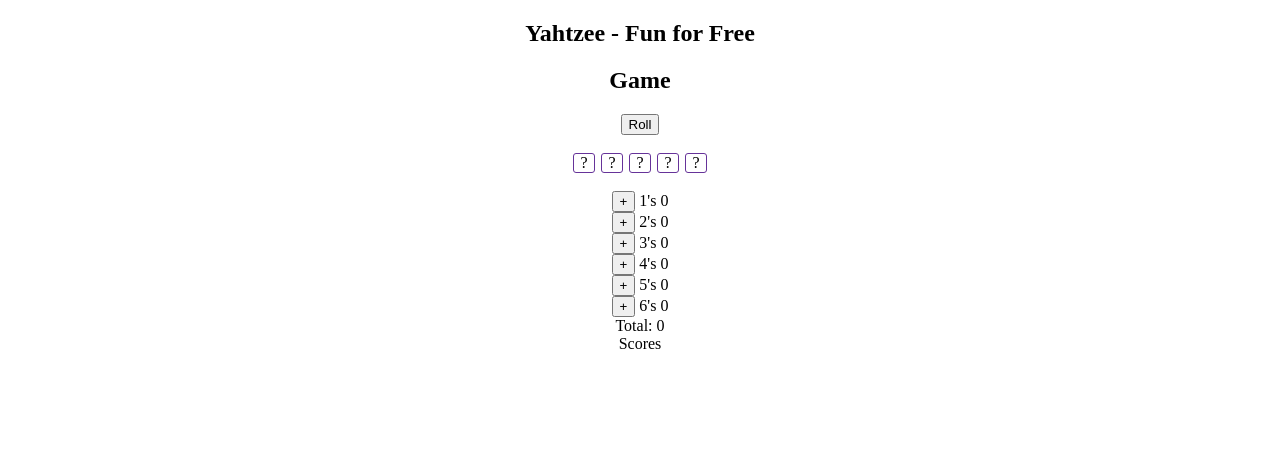
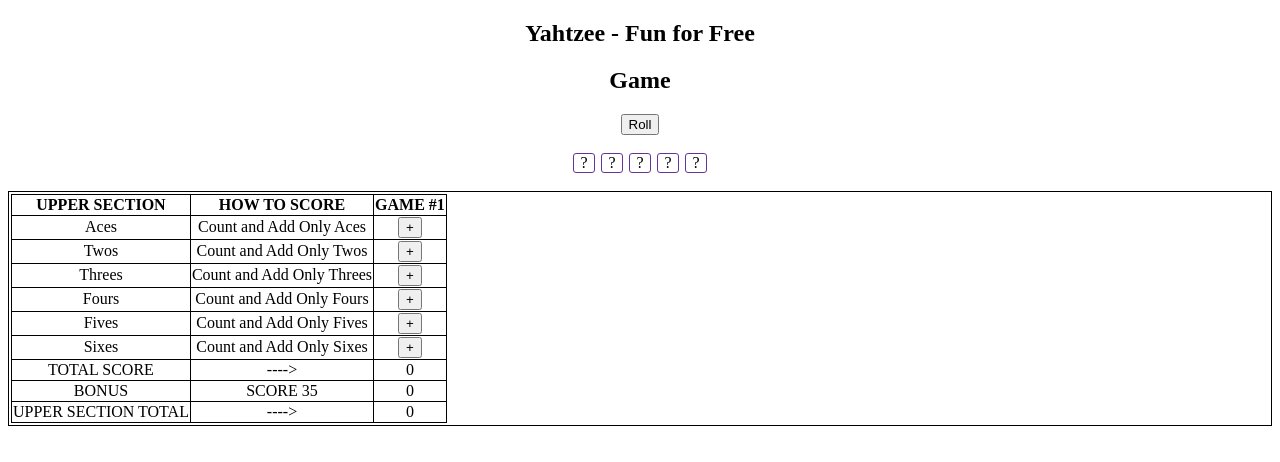
Before and after one commit to andydlindsay/yahtzee, a React (Create React App) app in the folder client/: page / in a window 1280 px wide. Shown: the top 462 px of the page. Built offline with nearby package versions, Linux system fonts and the light colour scheme.

Commit message:
refactor game component; add upper section scorecard

```diff
--- a/client/src/components/Game.jsx
+++ b/client/src/components/Game.jsx
@@ -1,5 +1,5 @@
 import React from 'react';
-import { dieRoll } from '../helpers/dice-helpers';
+import { calcScore, dieRoll } from '../helpers/dice-helpers';
 import './Game.scss';
 import Die from './Die';
 import Scores from './Scores';
@@ -14,56 +14,60 @@ const Game = () => {
   const [numRolls, setNumRolls] = React.useState(initialRollCount);
   const [scores, setScores] = React.useState({
     'ones': {
-      name: `1's`,
+      name: `Aces`,
       target: [1],
       score: 0,
       setId: null,
-      valPerDie: 1
+      valPerDie: 1,
+      howToScore: 'Count and Add Only Aces',
+      section: 'upper'
     },
     'twos': {
-      name: `2's`,
+      name: `Twos`,
       target: [2],
       score: 0,
       setId: null,
-      valPerDie: 2
+      valPerDie: 2,
+      howToScore: 'Count and Add Only Twos',
+      section: 'upper'
     },
     'threes': {
-      name: `3's`,
+      name: `Threes`,
       target: [3],
       score: 0,
       setId: null,
-      valPerDie: 3
+      valPerDie: 3,
+      howToScore: 'Count and Add Only Threes',
+      section: 'upper'
     },
     'fours': {
-      name: `4's`,
+      name: `Fours`,
       target: [4],
       score: 0,
       setId: null,
-      valPerDie: 4
+      valPerDie: 4,
+      howToScore: 'Count and Add Only Fours',
+      section: 'upper'
     },
     'fives': {
-      name: `5's`,
+      name: `Fives`,
       target: [5],
       score: 0,
       setId: null,
-      valPerDie: 5
+      valPerDie: 5,
+      howToScore: 'Count and Add Only Fives',
+      section: 'upper'
     },
     'sixes': {
-      name: `6's`,
+      name: `Sixes`,
       target: [6],
       score: 0,
       setId: null,
-      valPerDie: 6
+      valPerDie: 6,
+      howToScore: 'Count and Add Only Sixes',
+      section: 'upper'
     },
   });
-
-  const showScores = () => {
-    const output = [];
-    for (const key in scores) {
-      output.push([key, scores[key]]);
-    }
-    return output;
-  };
 
   const rollDice = () => {
     if (numRolls <= 2) {
@@ -96,16 +100,6 @@ const Game = () => {
     return kept.includes(index);
   };
 
-  const calcScore = (target, set, valPerDie) => {
-    let total = 0;
-    for (const die of set) {
-      if (target.includes(die)) {
-        total++;
-      }
-    }
-    return total * valPerDie;
-  };
-
   const onSelectScore = (key) => {
     const newSaved = [...saved, cup];
     setSaved(newSaved);
@@ -120,18 +114,6 @@ const Game = () => {
         score: calcScore(scores[key].target, cup, scores[key].valPerDie)
       }
     }));
-  };
-
-  const totalScore = () => {
-    let total = 0;
-    for (const key in scores) {
-      total += scores[key].score;
-    }
-    return total;
-  };
-
-  const showSaved = (id) => {
-    return saved[id].map((d, index) => (<Die key={index} value={d}/>));
   };
 
   return (
@@ -153,23 +135,7 @@ const Game = () => {
           />
         )) }
       </div>
-      <div className="scores">
-        { showScores().map(([key, score]) => {
-          return (
-            <div key={key}>
-              <button
-                onClick={() => onSelectScore(key)}
-                className={score.score ? 'hidden' : null}
-              >+</button>
-              <span> {score.name}</span>
-              { score.setId !== null ? showSaved(score.setId) : null }
-              <span> {score.score}</span>
-            </div>
-          );
-        }) }
-        <div>Total: {totalScore()}</div>
-      </div>
-      <Scores scores={scores} />
+      <Scores scores={scores} onSelectScore={onSelectScore} />
     </div>
   );
 };
--- a/client/src/components/Scores.jsx
+++ b/client/src/components/Scores.jsx
@@ -1,9 +1,73 @@
 import React from 'react';
+import './Scores.scss';
 
 const Scores = (props) => {
+  const {scores, onSelectScore} = props;
+
+  const showScores = () => {
+    const output = [];
+    for (const key in scores) {
+      output.push([key, scores[key]]);
+    }
+    return output;
+  };
+
+  const totalScore = () => {
+    let total = 0;
+    for (const key in scores) {
+      total += scores[key].score;
+    }
+    return total;
+  };
+
+  const calcBonus = () => {
+    if (totalScore() >= 63) {
+      return 35;
+    }
+    return 0;
+  };
+
   return (
     <div className="scores">
-      Scores
+      <table>
+        <tr>
+          <th>UPPER SECTION</th>
+          <th>HOW TO SCORE</th>
+          <th>GAME #1</th>
+        </tr>
+        { showScores().map(([key, score]) => {
+          return (
+            <tr key={key}>
+              <td>{score.name}</td>
+              <td>{score.howToScore}</td>
+              <td>
+              { score.score !== 0 ?
+                score.score :
+                <button
+                  onClick={() => onSelectScore(key)}
+                  className={score.score ? 'hidden' : null}
+                >+</button>
+              }
+              </td>
+            </tr>
+          );
+        }) }
+        <tr>
+          <td>TOTAL SCORE</td>
+          <td>----></td>
+          <td>{totalScore()}</td>
+        </tr>
+        <tr>
+          <td>BONUS</td>
+          <td>SCORE 35</td>
+          <td>{calcBonus()}</td>
+        </tr>
+        <tr>
+          <td>UPPER SECTION TOTAL</td>
+          <td>----></td>
+          <td>{totalScore() + calcBonus()}</td>
+        </tr>
+      </table>
     </div>
   );
 };
--- a/client/src/components/Scores.scss
+++ b/client/src/components/Scores.scss
@@ -0,0 +1,12 @@
+table, th, td {
+  border: 1px solid black;
+  border-collapse: collapse;
+}
+
+table {
+  margin: 2px;
+}
+
+.scores {
+  border: 1px solid black;
+}
--- a/client/src/helpers/dice-helpers.js
+++ b/client/src/helpers/dice-helpers.js
@@ -1,3 +1,13 @@
 export const dieRoll = (sides) => {
   return Math.floor(Math.random() * sides) + 1;
 };
+
+export const calcScore = (target, set, valPerDie) => {
+  let total = 0;
+  for (const die of set) {
+    if (target.includes(die)) {
+      total++;
+    }
+  }
+  return total * valPerDie;
+};
```
Also changed, not shown: 1 other file (tests, documents, lock files or other folders).
